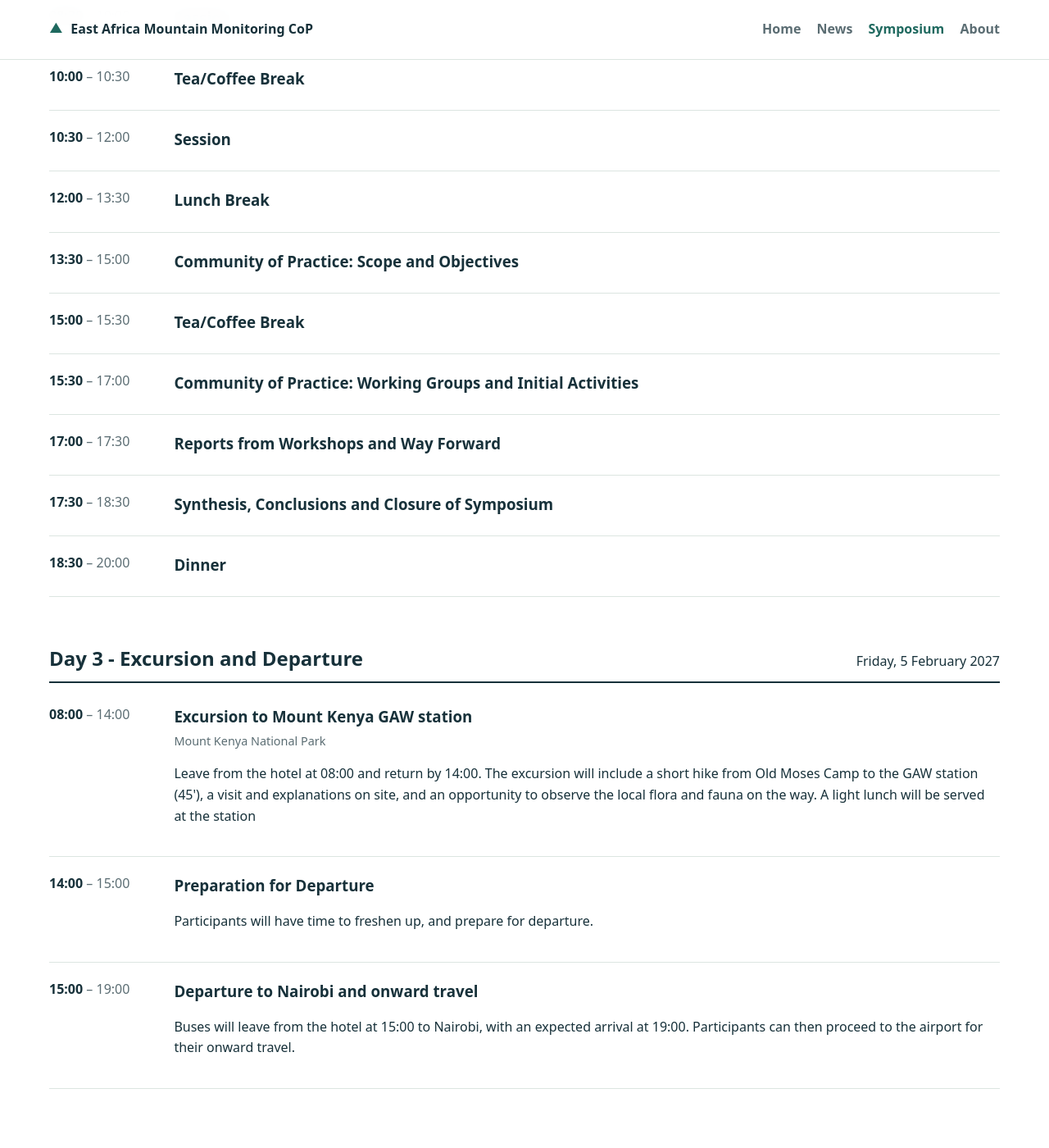
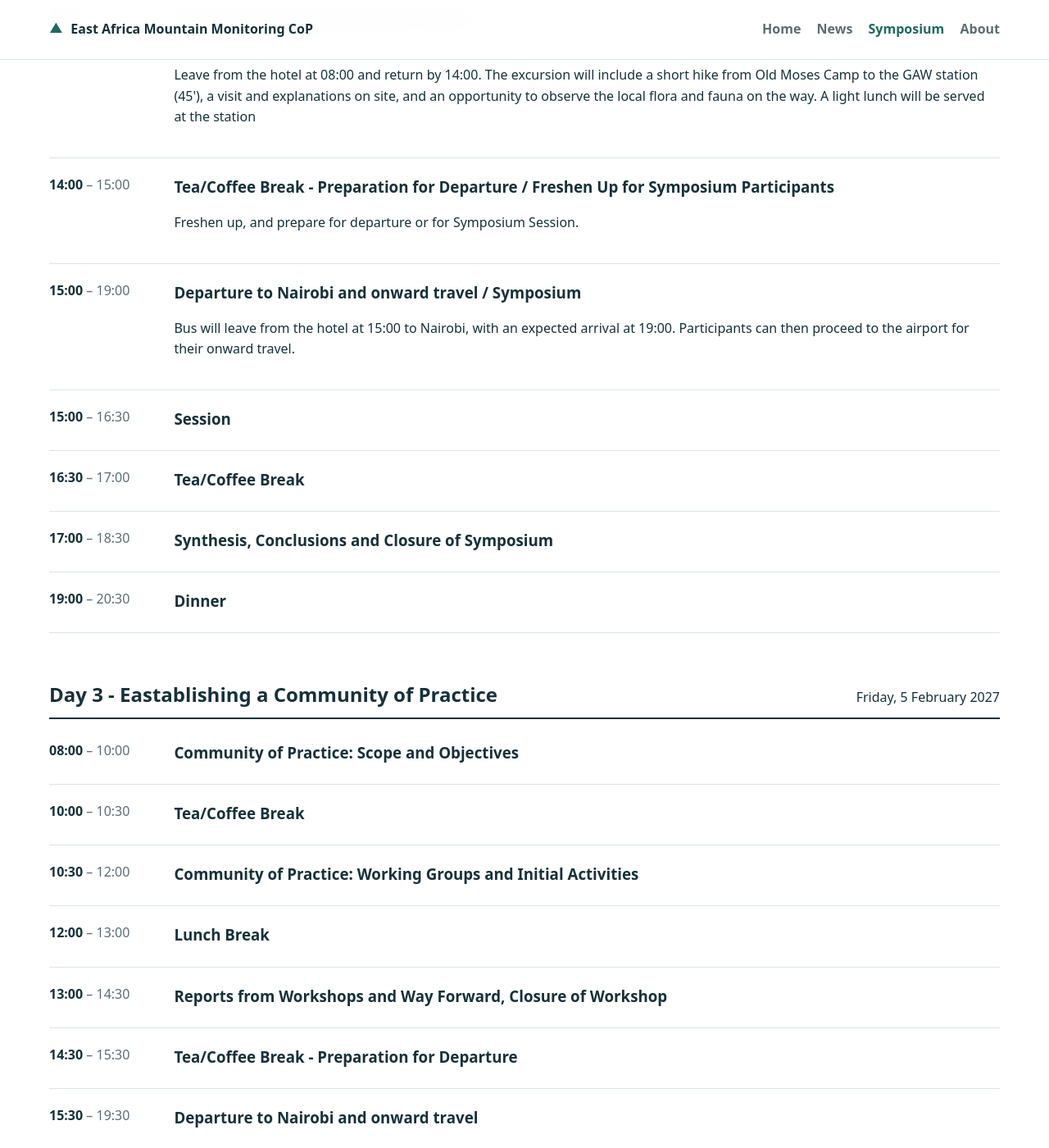
Before and after one commit to east-africa-mountain-monitoring-cop/east-africa-mountain-monitoring-cop.github.io, a Jekyll site: the page built from symposium/program.md, in a window 1280 px wide and 1400 px high, scrolled down 1499 px. Shown: the whole window at 82% size. Built offline with Jekyll 4.4.1, drawn with Linux system fonts in a browser that asks for light colours; part of the change alters nothing that is shown; some of the changed text lies outside the part shown.

Commit message:
fix:update symposium/workshop schedule and excursion details

```diff
--- a/_data/program.yml
+++ b/_data/program.yml
@@ -93,70 +93,8 @@
       title: "Dinner"
       description: ""
 
-- day: "Day 2 - Symposium and Workshop"
+- day: "Day 2 - Excursion and Departure"
   date: "4 February 2027"
-  items:
-    - time: "08:30"
-      end: "10:00"
-      title: "Session"
-      type: "plenary"
-      speaker: ""
-
-      description: ""
-
-    - time: "10:00"
-      end: "10:30"
-      title: "Tea/Coffee Break"
-
-    - time: "10:30"
-      end: "12:00"
-      title: "Session"
-      type: "plenary"
-      speaker: ""
-      description: ""
-
-    - time: "12:00"
-      end: "13:30"
-      title: "Lunch Break"
-
-    - time: "13:30"
-      end: "15:00"
-      title: "Community of Practice: Scope and Objectives"
-      type: "plenary / topcial workshops"
-      speaker: ""
-      description: ""
-
-    - time: "15:00"
-      end: "15:30"
-      title: "Tea/Coffee Break"
-
-    - time: "15:30"
-      end: "17:00"
-      title: "Community of Practice: Working Groups and Initial Activities"
-      type: "plenary / topcial workshops"
-      speaker: ""
-      description: ""
-
-    - time: "17:00"
-      end: "17:30"
-      title: "Reports from Workshops and Way Forward"
-      type: "plenary"
-      speaker: ""
-      description: ""
-
-    - time: "17:30"
-      end: "18:30"
-      title: "Synthesis, Conclusions and Closure of Symposium"
-      type: "plenary"
-      speaker: ""
-      description: ""
-
-    - time: "18:30"
-      end: "20:00"
-      title: "Dinner"
-
-- day: "Day 3 - Excursion and Departure"
-  date: "5 February 2027"
   items:
     - time: "08:00"
       end: "14:00"
@@ -166,10 +104,73 @@
 
     - time: "14:00"
       end: "15:00"
-      title: "Preparation for Departure"
-      description: "Participants will have time to freshen up, and prepare for departure."
+      title: "Tea/Coffee Break - Preparation for Departure / Freshen Up for Symposium Participants"
+      description: "Freshen up, and prepare for departure or for Symposium Session."
 
     - time: "15:00"
       end: "19:00"
+      title: "Departure to Nairobi and onward travel / Symposium"
+      description: "Bus will leave from the hotel at 15:00 to Nairobi, with an expected arrival at 19:00. Participants can then proceed to the airport for their onward travel."
+
+    - time: "15:00"
+      end: "16:30"
+      title: "Session"
+      type: "plenary"
+      speaker: ""
+      description: ""
+
+    - time: "16:30"
+      end: "17:00"
+      title: "Tea/Coffee Break"
+
+    - time: "17:00"
+      end: "18:30"
+      title: "Synthesis, Conclusions and Closure of Symposium"
+      type: "plenary"
+      speaker: ""
+      description: ""
+
+    - time: "19:00"
+      end: "20:30"
+      title: "Dinner"
+
+- day: "Day 3 - Eastablishing a Community of Practice"
+  date: "5 February 2027"
+  items:
+    - time: "08:00"
+      end: "10:00"
+      title: "Community of Practice: Scope and Objectives"
+      type: "plenary / topcial workshops"
+      speaker: ""
+      description: ""
+
+    - time: "10:00"
+      end: "10:30"
+      title: "Tea/Coffee Break"
+
+    - time: "10:30"
+      end: "12:00"
+      title: "Community of Practice: Working Groups and Initial Activities"
+      type: "plenary / topcial workshops"
+      speaker: ""
+      description: ""
+
+    - time: "12:00"
+      end: "13:00"
+      title: "Lunch Break"
+
+    - time: "13:00"
+      end: "14:30"
+      title: "Reports from Workshops and Way Forward, Closure of Workshop"
+      type: "plenary"
+      speaker: ""
+      description: ""
+
+    - time: "14:30"
+      end: "15:30"
+      title: "Tea/Coffee Break - Preparation for Departure"
+
+    - time: "15:30"
+      end: "19:30"
       title: "Departure to Nairobi and onward travel"
-      description: "Buses will leave from the hotel at 15:00 to Nairobi, with an expected arrival at 19:00. Participants can then proceed to the airport for their onward travel."
+      description: "Bus will leave from the hotel at 15:30 to Nairobi, with an expected arrival at 19:30. Participants can then proceed to the airport for their onward travel."
```
